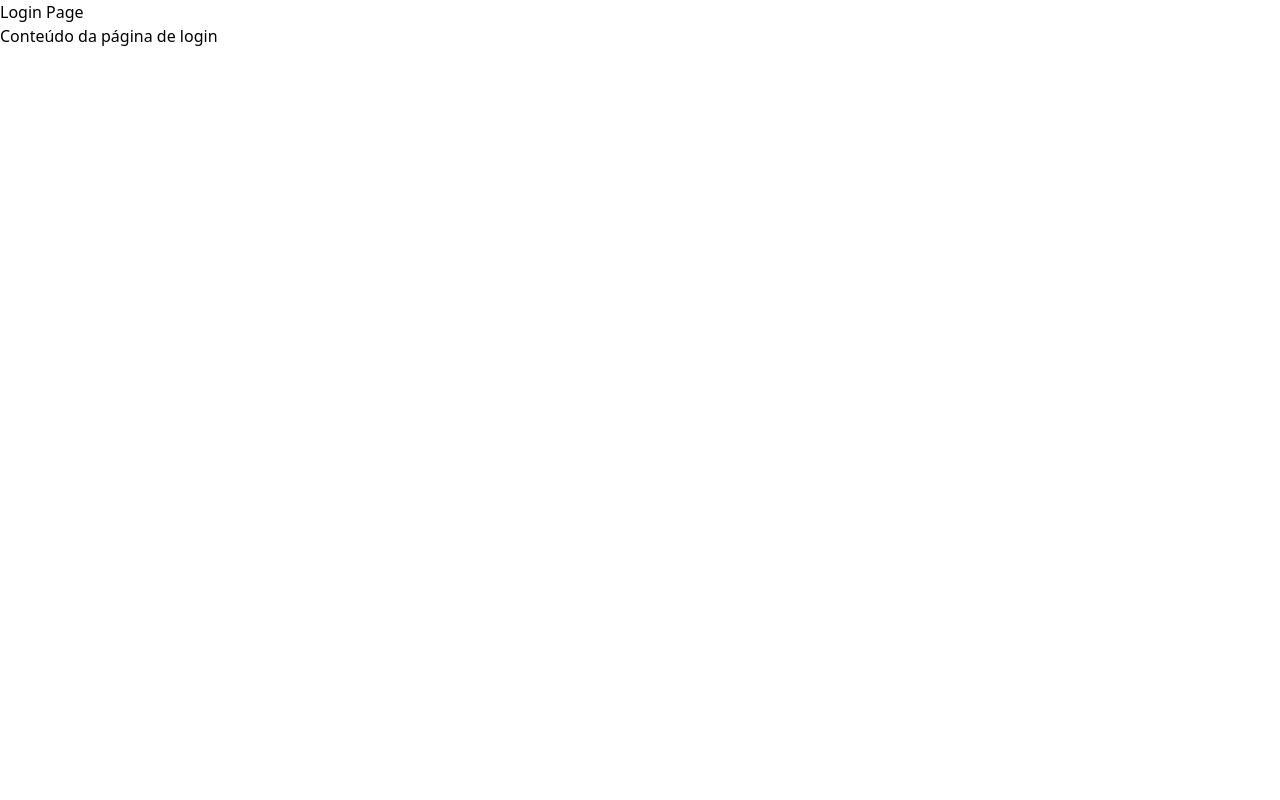
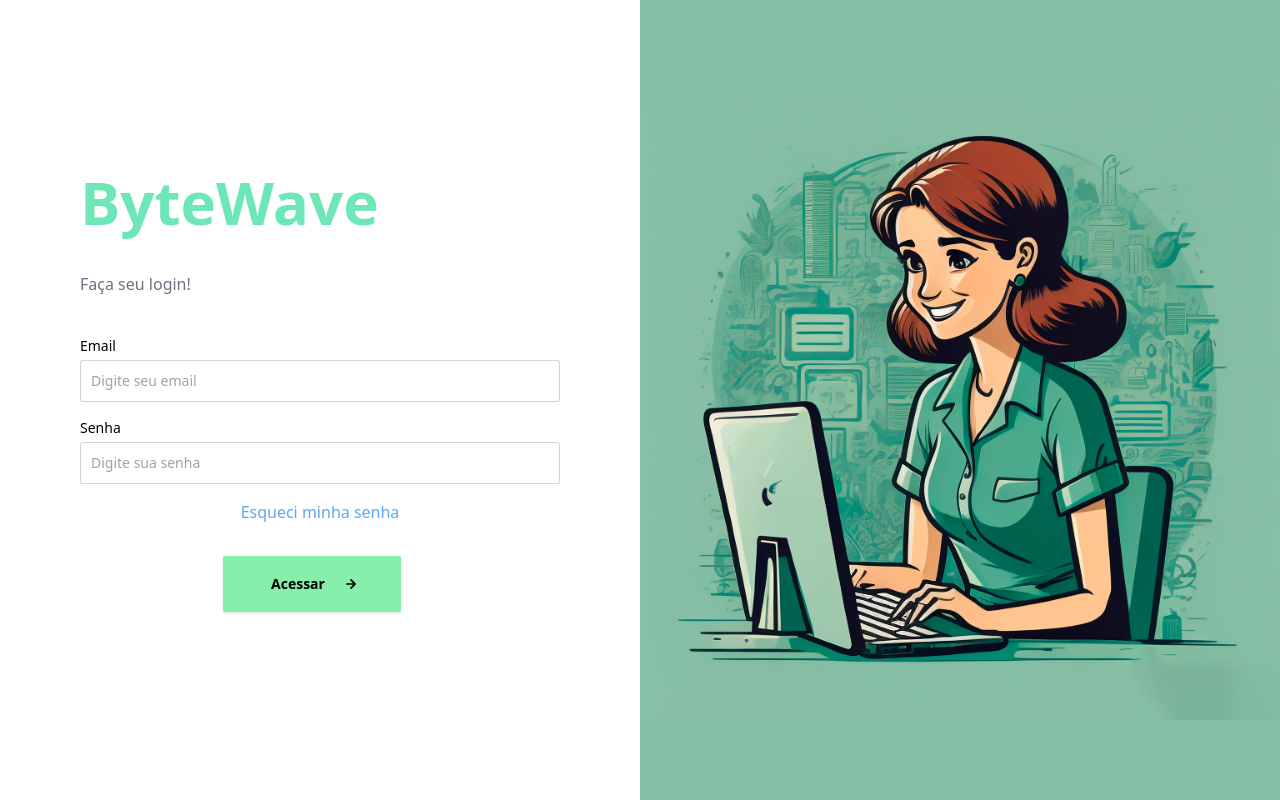
Before and after one commit to GBRbotelho/gabifront, a React (Vite) app: page / in a window 1280 px wide. Built offline with nearby package versions, Linux system fonts and the light colour scheme.

Commit message:
Login Page

```diff
--- a/src/pages/LoginPage.jsx
+++ b/src/pages/LoginPage.jsx
@@ -1,12 +1,71 @@
-// src/pages/LoginPage.js
 import React from "react";
 
 function LoginPage() {
+  const handleSubmit = (e) => {
+    e.preventDefault();
+    // Lógica de autenticação aqui
+  };
+
   return (
-    <div>
-      <h1>Login Page</h1>
-      <p>Conteúdo da página de login</p>
-    </div>
+    <main className="flex h-screen w-full">
+      <section className="flex h-screen w-full md:w-1/2 items-center justify-center rounded-md px-12 xl:px-20">
+        <div className="flex flex-col items-start justify-center gap-10 max-w-[700px] w-full">
+          <span className="whitespace-nowrap text-6xl font-bold text-emerald-300">
+            ByteWave
+          </span>
+          <span className="font-light text-gray-500">Faça seu login!</span>
+          <form onSubmit={handleSubmit} className="flex flex-col gap-4 w-full">
+            <div className="flex flex-col gap-1 w-full">
+              <span className="text-sm text-black-500">Email</span>
+              <input
+                className="rounded-[2px] border border-zinc-300 p-2.5 text-sm text-gray-800 outline-emerald-300 transition-all duration-500 focus:border-emerald-300 focus:outline-double focus:duration-500 focus:placeholder:pl-1"
+                type="text"
+                name="user"
+                placeholder="Digite seu email"
+              />
+            </div>
+            <div className="flex flex-col gap-1 w-full">
+              <span className="text-sm text-black-500">Senha</span>
+              <input
+                className="rounded-[2px] border border-zinc-300 p-2.5 text-sm text-gray-800 outline-emerald-300 transition-all duration-500 focus:border-emerald-300 focus:outline-double focus:duration-500 focus:placeholder:pl-1"
+                type="password"
+                name="password"
+                placeholder="Digite sua senha"
+              />
+            </div>
+            <div className="flex w-full justify-center">
+              <a>
+                <span className="text-blue-400">Esqueci minha senha</span>
+              </a>
+            </div>
+            <div class="flex flex-col w-full justify-center sm:w-auto sm:flex-row p-4">
+              <a
+                href=""
+                class="flex flex-row items-center justify-center w-full px-4 py-4 mb-4 text-sm font-bold bg-green-300 leading-6 capitalize duration-100 transform rounded-sm shadow cursor-pointer focus:ring-4 focus:ring-green-500 focus:ring-opacity-50 focus:outline-none sm:mb-0 sm:w-auto sm:mr-4 md:pl-8 md:pr-6 xl:pl-12 xl:pr-10   hover:shadow-lg hover:-translate-y-1"
+              >
+                Acessar
+                <span class="ml-4">
+                  <svg
+                    xmlns="http://www.w3.org/2000/svg"
+                    data-name="Layer 1"
+                    viewBox="0 0 24 24"
+                    class="w-5 h-5 fill-current"
+                  >
+                    <path
+                      fill="currentColor"
+                      d="M17.92,11.62a1,1,0,0,0-.21-.33l-5-5a1,1,0,0,0-1.42,1.42L14.59,11H7a1,1,0,0,0,0,2h7.59l-3.3,3.29a1,1,0,0,0,0,1.42,1,1,0,0,0,1.42,0l5-5a1,1,0,0,0,.21-.33A1,1,0,0,0,17.92,11.62Z"
+                    ></path>
+                  </svg>
+                </span>
+              </a>
+            </div>
+          </form>
+        </div>
+      </section>
+      <section className="hidden md:flex items-center justify-center bg-custom w-1/2 p-0">
+        <img src="/ImageLogin.png" alt="cartoon" width={800} height={100} />
+      </section>
+    </main>
   );
 }
 
--- a/tailwind.config.js
+++ b/tailwind.config.js
@@ -1,7 +1,11 @@
 module.exports = {
   content: ["./index.html", "./src/**/*.{js,ts,jsx,tsx}"],
   theme: {
-    extend: {},
+    extend: {
+      backgroundColor: {
+        custom: "#86bfa7",
+      },
+    },
   },
   plugins: [],
 };
--- a/vite.config.js
+++ b/vite.config.js
@@ -1,7 +1,10 @@
-import { defineConfig } from 'vite'
-import react from '@vitejs/plugin-react-swc'
+import { defineConfig } from "vite";
+import react from "@vitejs/plugin-react-swc";
 
-// https://vitejs.dev/config/
 export default defineConfig({
   plugins: [react()],
-})
+  server: {
+    host: "192.168.0.100", // Substitua pelo seu endereço IP local
+    port: 5173,
+  },
+});
```
Also changed, not shown: public/ImageLogin.png (added), public/LoginImage.svg (added).
